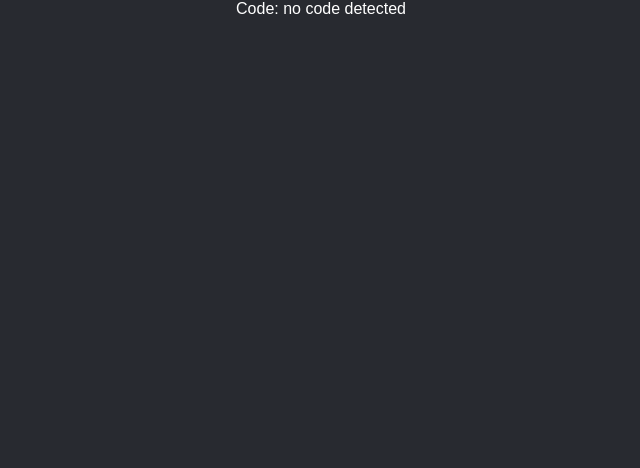
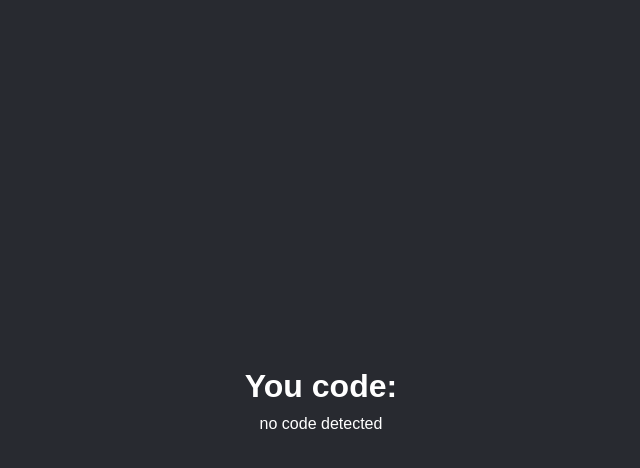
Before and after one commit to Senails/you-token-landing, a plain HTML site: page index.html in a window 1280 px wide. Shown: the whole page, without its empty margins (319-959 px from the left). Drawn offline with Linux system fonts and the light colour scheme.

Commit message:
chage styles

```diff
--- a/index.css
+++ b/index.css
@@ -1,7 +1,11 @@
 *{
     box-sizing: border-box;
+
     margin: 0;
     padding: 0;
+
+    font-family: Arial, Helvetica, sans-serif;
+    color: white;
 }
 
 body{
@@ -10,11 +14,13 @@ body{
     display: flex;
     justify-content: center;
     align-items: center;
+
+    width: 100vw;
+    height: 100vh;
+
+    text-align: center;
+    color: white;
 }
-
 #code{
     display: inline-block;
-
-    font-family: Arial, Helvetica, sans-serif;
-    color: white;
 }
--- a/index.html
+++ b/index.html
@@ -7,7 +7,11 @@
     <link rel="stylesheet" href="index.css">
 </head>
 <body>
-    <span id="code"></span>
+    <div>
+        <h1>You code:</h1>
+        <div style="height: 10px;"></div>
+        <span id="code"></span>
+    </div>
     <script src="./index.js"></script>
 </body>
 </html>
--- a/index.js
+++ b/index.js
@@ -1,4 +1,3 @@
 const code = (new URL(window.location.href)).searchParams.get('code') || "no code detected";
 const codeSpan = document.querySelector('#code');
-
-codeSpan.innerText = "Code: " + code ;
+codeSpan.innerText = code ;
```
